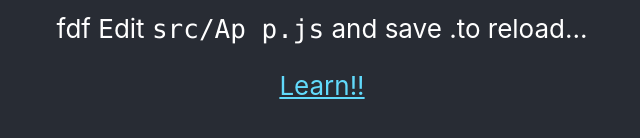
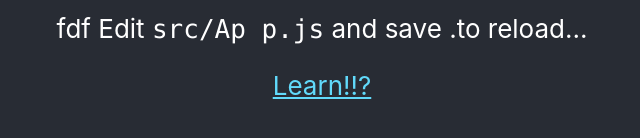
Before and after one commit to ksy8230/cicd_tutorial, a React (Create React App) app: page / in a window 1280 px wide. Shown: the part 516-654 px from the top of the page, without its empty margins (318-958 px from the left). Built offline with nearby package versions, Linux system fonts and the light colour scheme.

Commit message:
no message

```diff
--- a/src/App.js
+++ b/src/App.js
@@ -15,7 +15,7 @@ function App() {
           target="_blank"
           rel="noopener noreferrer"
         >
-          Learn!!
+          Learn!!?
         </a>
       </header>
     </div>
```
